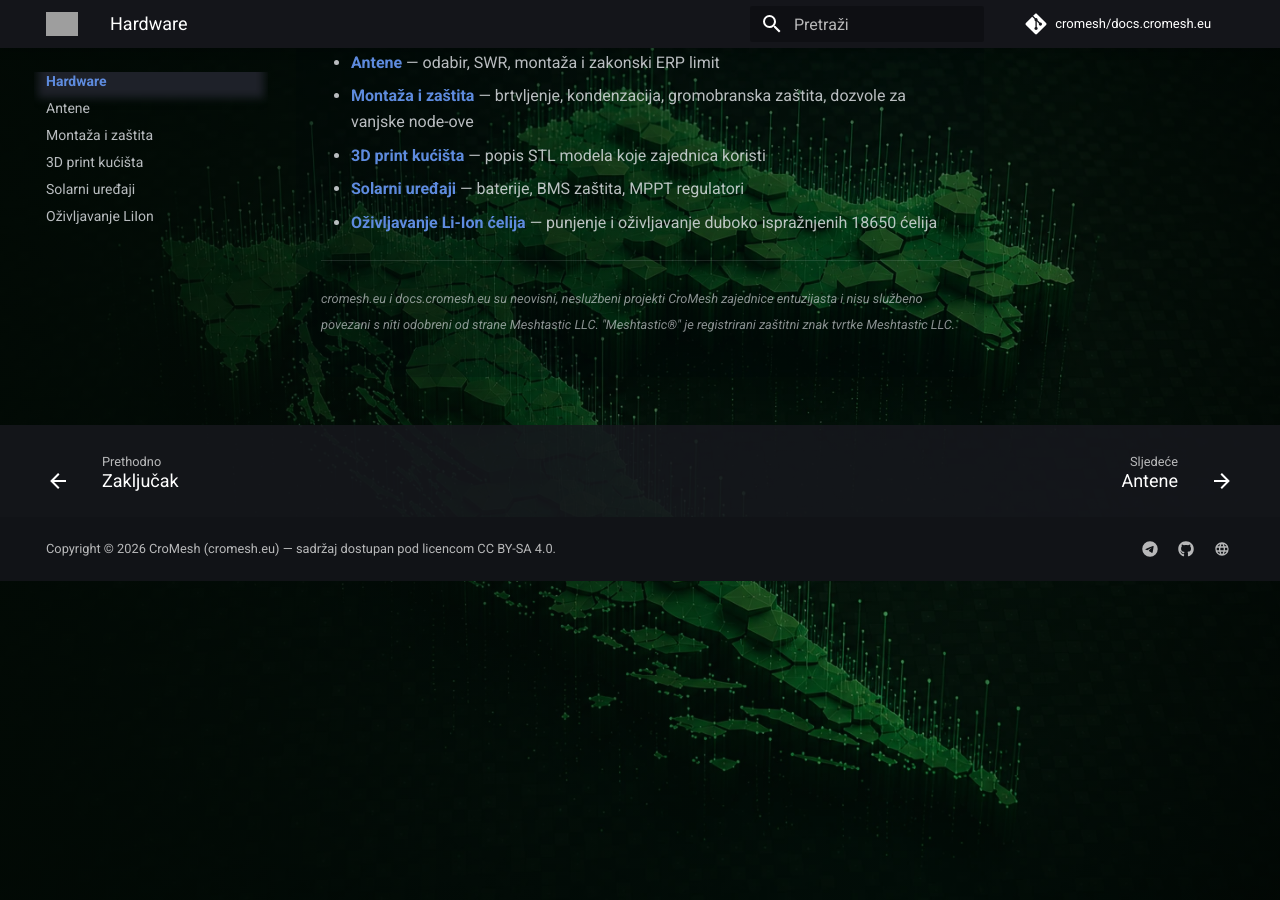
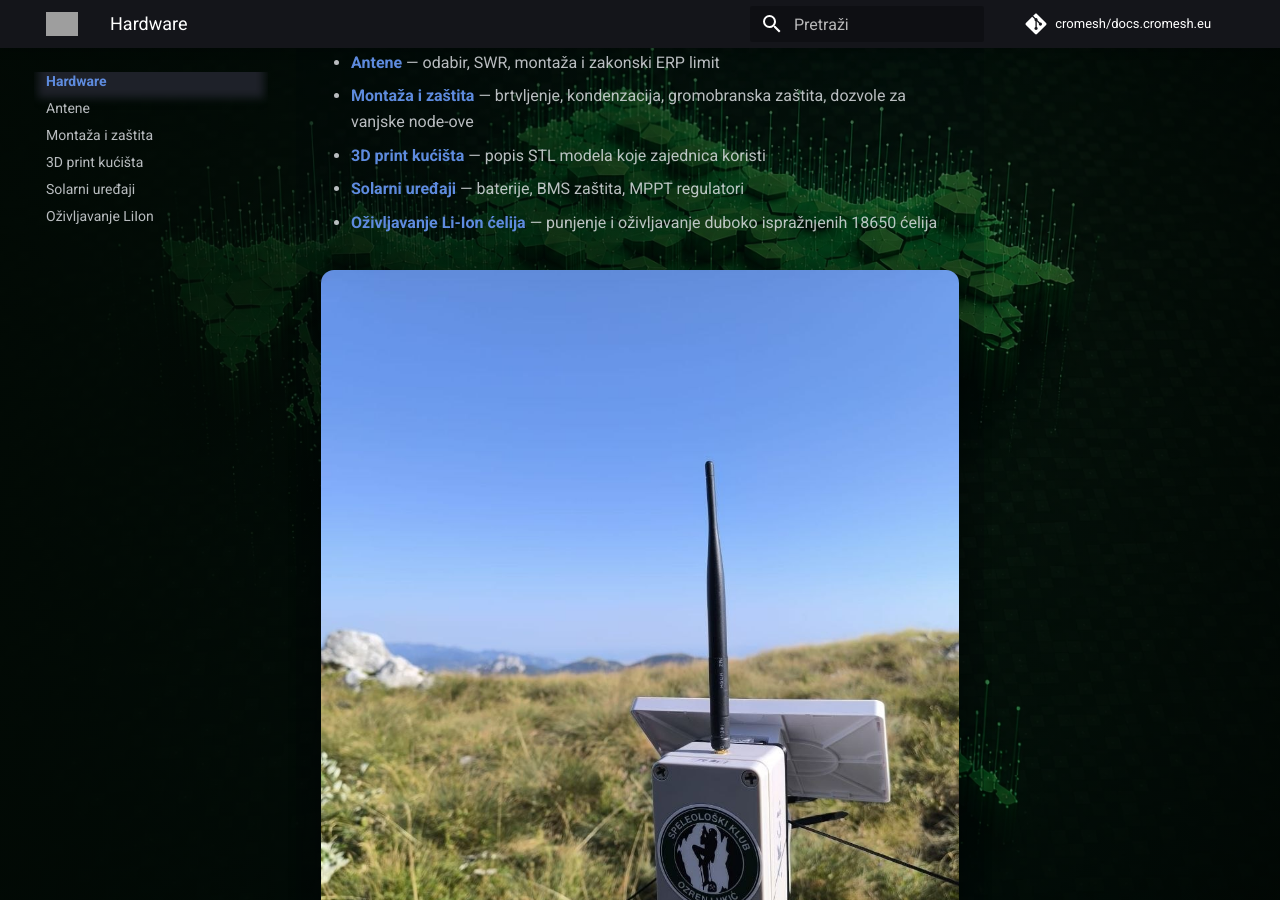
Before and after one commit to cromesh/docs.cromesh.eu, an MkDocs documentation site: the page built from docs/hardver/index.md, in a window 1280 px wide and 900 px high, scrolled down 319 px. Built offline with MkDocs 1.6.1 and Material for MkDocs 9.7.7, drawn with Linux system fonts in a browser that asks for light colours; comment, search, counter and statistics services are not loaded; grey boxes are pictures that could not be loaded.

Commit message:
featfix: v3.7.1 - move landing photo to postavke section page, add missing hardver image reference

```diff
--- a/docs/hardver/index.md
+++ b/docs/hardver/index.md
@@ -18,3 +18,8 @@
 - **[Solarni uređaji](../solarno/index.md)** — baterije, BMS zaštita, MPPT regulatori
 - **[Oživljavanje Li-Ion ćelija](ozivljavanje-18650.md)** — punjenje i oživljavanje duboko
   ispražnjenih 18650 ćelija
+
+
+<div class="cromesh-doc-photo">
+  <img src="../assets/images/v371-hardver.jpg" alt="CroMesh node na planinskom terenu" loading="lazy">
+</div>
```
Also changed, not shown: docs/aplikacije/index.md (+2 -0 lines), docs/postavke/index.md (+4 -0 lines), docs/assets/images/v371-hardver.jpg (added), docs/assets/images/v371-pocetak.jpg (added), docs/assets/images/v371-software.jpg (added).
